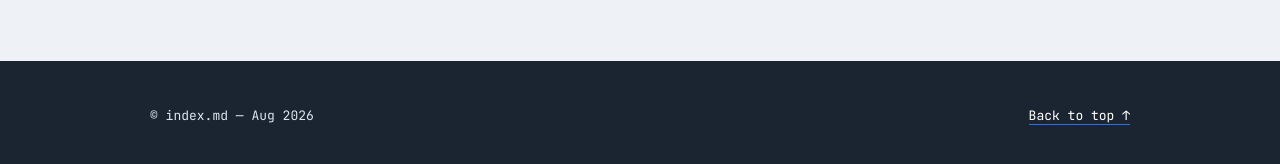
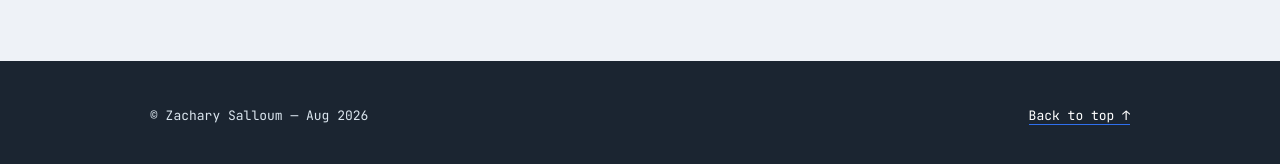
Before and after one commit to zacharysalloum/zacharysalloum.github.io, a Jekyll site: the page built from index.md, in a window 1280 px wide and 900 px high, scrolled down 10121 px. Shown: the part 729-893 px from the top of the window. Built offline with Jekyll 4.4.1, drawn with Linux system fonts in a browser that asks for light colours; some of the changed text lies outside the part shown.

Commit message:
Update default.html

```diff
--- a/_layouts/default.html
+++ b/_layouts/default.html
@@ -24,10 +24,10 @@
   <p class="eyebrow">{{ page.eyebrow | default: site.eyebrow }}</p>
   <div class="hero-grid">
     <div class="headshot-wrap">
-      <img src="{{ page.headshot | relative_url }}" alt="{{ page.name }}">
+      <img src="{{ page.headshot | relative_url }}" alt="{{ page.title }}">
     </div>
     <div>
-      <h1 class="name">{{ page.name }}</h1>
+      <h1 class="name">{{ page.title }}</h1>
       <p class="role-line">{{ page.role_line }}</p>
       <p class="lede">{{ page.lede }}</p>
       <div class="hero-links">
@@ -51,7 +51,7 @@
 
 <footer>
   <div class="foot-inner">
-    <div>&copy; {{ page.name }} &mdash; {{ site.time | date: "%b %Y" }}</div>
+    <div>&copy; {{ page.title }} &mdash; {{ site.time | date: "%b %Y" }}</div>
     <div><a href="#">Back to top ↑</a></div>
   </div>
 </footer>
```
